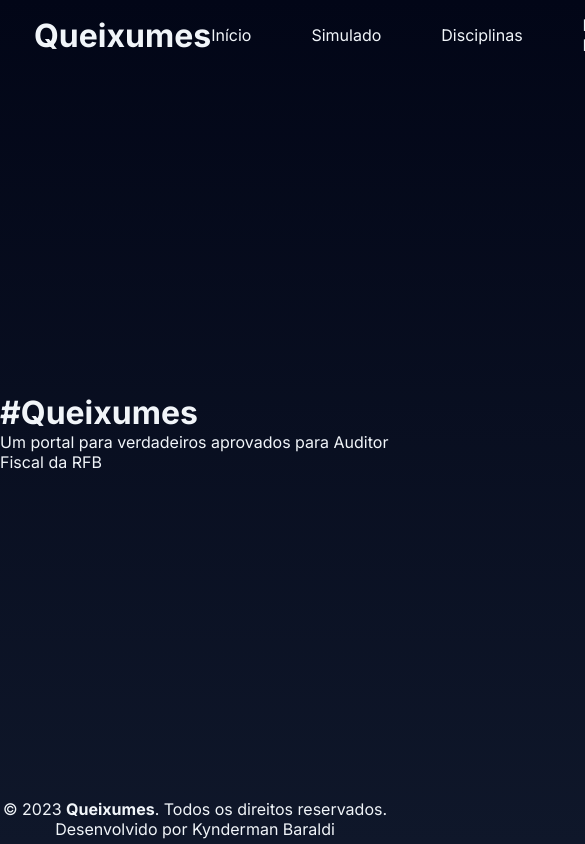
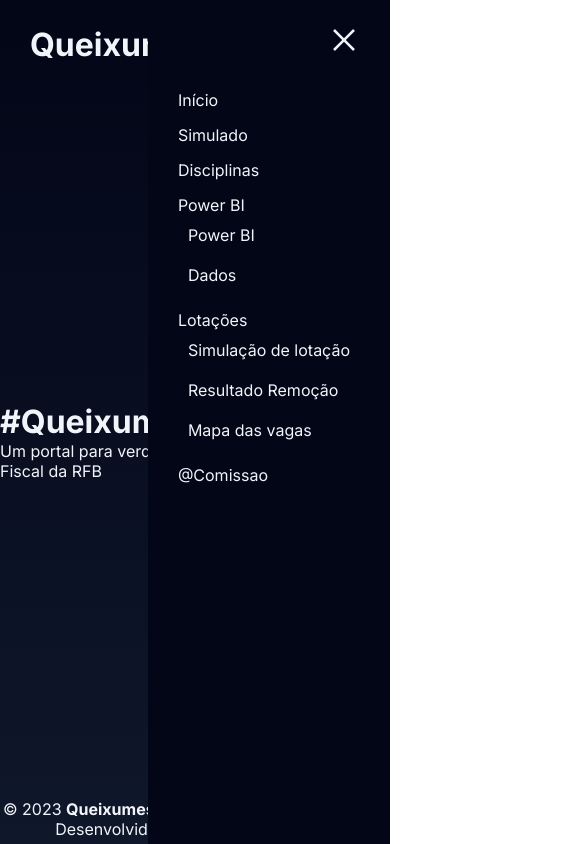
Before and after one commit to KyndermanBaraldi/queixumes, a Next.js app: page / in a window 390 px wide. Shown: the top 844 px of the page, 585 px wide, since content can reach past the window. Built offline with nearby package versions, Linux system fonts and the light colour scheme.

Commit message:
Add filtro simulado

```diff
--- a/package.json
+++ b/package.json
@@ -15,7 +15,8 @@
     "next": "13.5.4",
     "react": "^18",
     "react-dom": "^18",
-    "react-hook-form": "^7.47.0"
+    "react-hook-form": "^7.47.0",
+    "react-icons": "^4.11.0"
   },
   "devDependencies": {
     "@types/node": "^20",
--- a/src/app/globals.css
+++ b/src/app/globals.css
@@ -34,18 +34,25 @@
   display: flex;
   justify-content: space-between;
   align-items: center;
-  padding: 0 34px;
+  padding: 1.5rem 6rem;
 }
 
 .logo {
   font-size: 2rem;
   font-weight: bold;
+  display: flex;
+  align-items: center;
 }
 
-.nav-menu {
+.nav-list {
   display: flex;
   align-items: center;
-  gap: 60px;
+}
+
+.nav-list ul {
+  display: flex;
+  align-items: center;
+  gap: 4rem;
 }
 
 .nav-link {
@@ -54,6 +61,10 @@
 
 .nav-link:hover {
   color: #0088d2;
+}
+
+.mobile-menu {
+  display: none;
 }
 
 .dropdown-menu {
@@ -135,6 +146,53 @@
 
 .quiz-footer p {
   font-weight: bold;
+}
+
+@media screen and (max-width: 1200px) {
+  .app-navbar {
+    padding: 1.5rem 30px;
+  }
+
+  .mobile-menu {
+    display: block;
+    z-index: 999;
+  }
+
+  .mobile-menu-icon {
+    font-size: 2rem;
+    cursor: pointer;
+  }
+
+  .nav-list {
+    position: absolute;
+    top: 0px;
+    right: 0px;
+    display: block;
+    background-color: #020617;
+    padding: 90px 30px;
+    height: 100%;
+  }
+
+  .hide {
+    display: none;
+  }
+
+  .nav-list ul {
+    display: flex;
+    flex-direction: column;
+    align-items: flex-start;
+    gap: 15px;
+  }
+
+  .dropdown-menu {
+    position: static;
+    display: block;
+    box-shadow: none;
+  }
+
+  .quiz-app {
+    width: 100vw;
+  }
 }
 
 .options {
@@ -308,3 +366,26 @@
   justify-content: space-between;
   padding: 2rem 2rem;
 }
+
+.filtro-simulado {
+  border: solid 1px;
+  border-radius: 5px;
+  padding: 2rem 4rem;
+  display: flex;
+  flex-direction: column;
+  align-items: center;
+  justify-content: center;
+}
+
+.filtro-simulado li {
+  padding: 1rem;
+}
+
+.filtro-simulado button {
+  background-color: #00f5f5;
+  border: none;
+  padding: 10px;
+  border-radius: 5px;
+  margin-top: 1rem;
+  font-size: 1.2rem;
+}
--- a/src/components/Menu.tsx
+++ b/src/components/Menu.tsx
@@ -1,45 +1,76 @@
+'use client'
 import Link from "next/link";
+import { useState } from "react";
+import { VscMenu, VscChromeClose } from "react-icons/vsc";
 
 const Menu: React.FC = () => {
+
+  const [menuOpen, setMenuOpen] = useState(false);
+
+  const toggleMenu = () => {
+    setMenuOpen(!menuOpen);
+  };
+
+  const closeMenu = () => {
+    setMenuOpen(true);
+  };
+
   return (
     <nav className="app-navbar">
-      <Link href="/" className="logo">
+      <div className="logo">
+        <Link href="/" onClick={closeMenu}>
           Queixumes
         </Link>
-      <ul className="nav-menu">
+      </div>
+      <div className={`nav-list ${menuOpen ? "hide" : ""}`}>
+        <ul>
           <li className="nav-item">
-          <Link href="/" className="nav-link">
+            <Link href="/" className="nav-link" onClick={closeMenu}>
               Início
             </Link>
           </li>
           <li className="nav-item">
-          <Link href="/simulado" className="nav-link">
+            <Link href="/simulado" className="nav-link" onClick={closeMenu}>
               Simulado
             </Link>
           </li>
           <li className="nav-item">
-          <Link href="/disciplinas" className="nav-link">
+            <Link href="/disciplinas" className="nav-link" onClick={closeMenu}>
               Disciplinas
             </Link>
           </li>
           <li className="dropdown">
-          <a className="nav-link" href="https://app.powerbi.com/view?r=eyJrIjoiMTdhMmEwMzAtMmJiYy00MDY3LWFjOTAtYTBlNzI5ZjE4MGNjIiwidCI6IjZiNGNkN2NhLTVhMDctNDQzYi04NjhjLWY4ODY2MjZkNDlhNCJ9" target="_blank" rel="noopener noreferrer">Power BI</a>
+            <a className="nav-link" href="#" onClick={closeMenu}>Power BI</a>
             <div className="dropdown-menu">
-            <a className="nav-link" href="https://app.powerbi.com/view?r=eyJrIjoiMTdhMmEwMzAtMmJiYy00MDY3LWFjOTAtYTBlNzI5ZjE4MGNjIiwidCI6IjZiNGNkN2NhLTVhMDctNDQzYi04NjhjLWY4ODY2MjZkNDlhNCJ9" target="_blank" rel="noopener noreferrer">Power BI</a>
-            <a className="nav-link" href="https://onedrive.live.com/edit.aspx?resid=4AD7CCF952B8ECAE!393343&ithint=file%2cxlsx&wdo=2&authkey=!ABkqEZ7qxE6gEJ4" target="_blank" rel="noopener noreferrer">Dados</a>
+              <a className="nav-link" href="https://app.powerbi.com/view?r=eyJrIjoiMTdhMmEwMzAtMmJiYy00MDY3LWFjOTAtYTBlNzI5ZjE4MGNjIiwidCI6IjZiNGNkN2NhLTVhMDctNDQzYi04NjhjLWY4ODY2MjZkNDlhNCJ9" target="_blank" rel="noopener noreferrer" onClick={closeMenu}>Power BI</a>
+              <a className="nav-link" href="https://onedrive.live.com/edit.aspx?resid=4AD7CCF952B8ECAE!393343&ithint=file%2cxlsx&wdo=2&authkey=!ABkqEZ7qxE6gEJ4" target="_blank" rel="noopener noreferrer" onClick={closeMenu}>Dados</a>
             </div>
           </li>
 
           <li className="dropdown">
-          <a className="nav-link" href="#">Lotações</a>
+            <a className="nav-link" href="#" onClick={closeMenu}>Lotações</a>
             <div className="dropdown-menu">
-            <a className="nav-link" href="https://docs.google.com/spreadsheets/d/1qqXL5GZ3BpJpmXLFURQuJghCzqnmlaKQ26oeTul-ztY/edit?usp=sharing" target="_blank" rel="noopener noreferrer">Simulação de lotação</a>
-            <a className="nav-link" href="https://docs.google.com/spreadsheets/d/1cukFEe__xKsY0tvxFLEkyLAaGVNUsi33G6PZl0y8LDU/edit#gid=0" target="_blank" rel="noopener noreferrer">Resultado Remoção</a>
-            <a className="nav-link" href="https://lookerstudio.google.com/reporting/0414d52a-d654-4339-ac7d-ac832b9021a1/page/vtEfD" target="_blank" rel="noopener noreferrer">Mapa das vagas</a>
+              <a className="nav-link" href="https://docs.google.com/spreadsheets/d/1qqXL5GZ3BpJpmXLFURQuJghCzqnmlaKQ26oeTul-ztY/edit?usp=sharing" target="_blank" rel="noopener noreferrer" onClick={closeMenu}>Simulação de lotação</a>
+              <a className="nav-link" href="https://docs.google.com/spreadsheets/d/1cukFEe__xKsY0tvxFLEkyLAaGVNUsi33G6PZl0y8LDU/edit#gid=0" target="_blank" rel="noopener noreferrer" onClick={closeMenu}>Resultado Remoção</a>
+              <a className="nav-link" href="https://lookerstudio.google.com/reporting/0414d52a-d654-4339-ac7d-ac832b9021a1/page/vtEfD" target="_blank" rel="noopener noreferrer" onClick={closeMenu}>Mapa das vagas</a>
             </div>
           </li>
+
+          <li className="nav-item">
+          <a href="https://www.instagram.com/aprovadosrfb2023/" target="_blank" rel="noopener noreferrer" onClick={closeMenu}>@Comissao</a>
+          </li>
         </ul>
-      <a href="https://www.instagram.com/aprovadosrfb2023/" target="_blank" rel="noopener noreferrer">@Comissao</a>
+      </div>
+      {/* <div className="login-button">
+        <button><a href="#">Entrar</a></button>
+      </div> */}
+
+      <div className="mobile-menu">
+        <a href="#" className="mobile-menu-icon" onClick={toggleMenu}>
+          {menuOpen ? <VscMenu /> : <VscChromeClose /> }
+        </a>
+      </div>
+
     </nav>
   );
 };
```
Also changed, not shown: src/app/simulado/page.tsx (+61 -143 lines), src/pages/Simulado.tsx (added, +169 -0 lines), 1 other file (tests, documents, lock files or other folders). Lines whose indentation alone changed are shown as unchanged.
